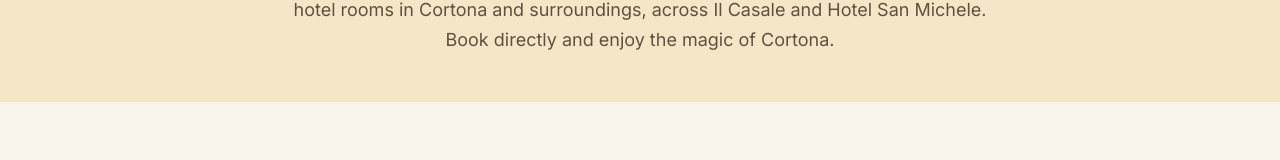
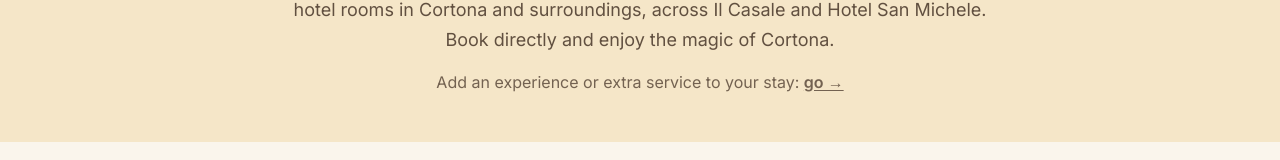
Before and after one commit to KometeCloud/sagra-bistecca-cortona, a Next.js app: page /en/dove-dormire in a window 1280 px wide. Shown: the part 414-574 px from the top of the page. Built offline with nearby package versions, Linux system fonts and the light colour scheme; no server answers; a web font is replaced by a local one.

Commit message:
feat: aggiunge link promo addextra.services nella sezione Dove Dormire

```diff
--- a/app/[locale]/dove-dormire/page.tsx
+++ b/app/[locale]/dove-dormire/page.tsx
@@ -43,6 +43,17 @@
           <p className="text-[var(--color-terra)] text-lg leading-relaxed opacity-80">
             {t('intro')}
           </p>
+          <p className="mt-4 text-[var(--color-terra)] text-base opacity-70">
+            {t('extraPromo')}{' '}
+            <a
+              href="https://addextra.services?ref=LBJ9UEAF"
+              target="_blank"
+              rel="noopener noreferrer"
+              className="font-semibold underline underline-offset-2 hover:opacity-100 transition-opacity"
+            >
+              {t('extraPromoLink')}
+            </a>
+          </p>
         </div>
       </section>
 
--- a/messages/en.json
+++ b/messages/en.json
@@ -229,6 +229,8 @@
     "title": "Where to Stay",
     "subtitle": "Apartments & rooms in Cortona",
     "intro": "Stay in the heart of Tuscany. We have curated a selection of apartments, villas, and hotel rooms in Cortona and surroundings, across Il Casale and Hotel San Michele. Book directly and enjoy the magic of Cortona.",
+    "extraPromo": "Add an experience or extra service to your stay:",
+    "extraPromoLink": "go →",
     "badge": "ilcasale.com",
     "book": "Discover →",
     "ctaTitle": "Want to add your property?",
--- a/messages/it.json
+++ b/messages/it.json
@@ -229,6 +229,8 @@
     "title": "Dove Dormire",
     "subtitle": "Appartamenti e camere a Cortona",
     "intro": "Soggiorna nel cuore della Toscana. Abbiamo selezionato appartamenti, hotel e camere a Cortona e dintorni. Prenota direttamente e vivi la magia di Cortona.",
+    "extraPromo": "Aggiungi un'esperienza o un servizio extra al tuo soggiorno:",
+    "extraPromoLink": "vai →",
     "badge": "ilcasale.com",
     "book": "Scopri →",
     "ctaTitle": "Vuoi aggiungere la tua struttura?",
```
